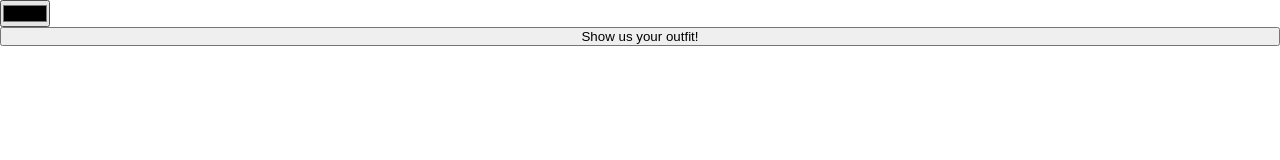
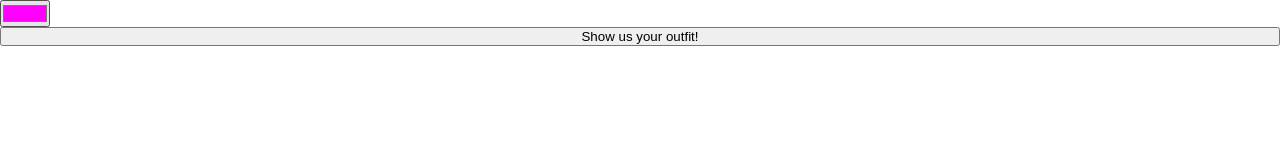
Before and after one commit to etrobert/color-match, a React (Create React App) app: page / in a window 1280 px wide. Shown: the top 160 px of the page. Built offline with nearby package versions, Linux system fonts and the light colour scheme.

Commit message:
Make color controlled

```diff
--- a/src/OutfitScorer/Colors.tsx
+++ b/src/OutfitScorer/Colors.tsx
@@ -1,3 +1,15 @@
-const Colors = () => <input type="color" />;
+import { useState } from 'react';
+
+const Colors = () => {
+  const [color, setColor] = useState<string>('#ff00ff');
+
+  return (
+    <input
+      type="color"
+      value={color}
+      onChange={(event) => setColor(event.target.value)}
+    />
+  );
+};
 
 export default Colors;
```
